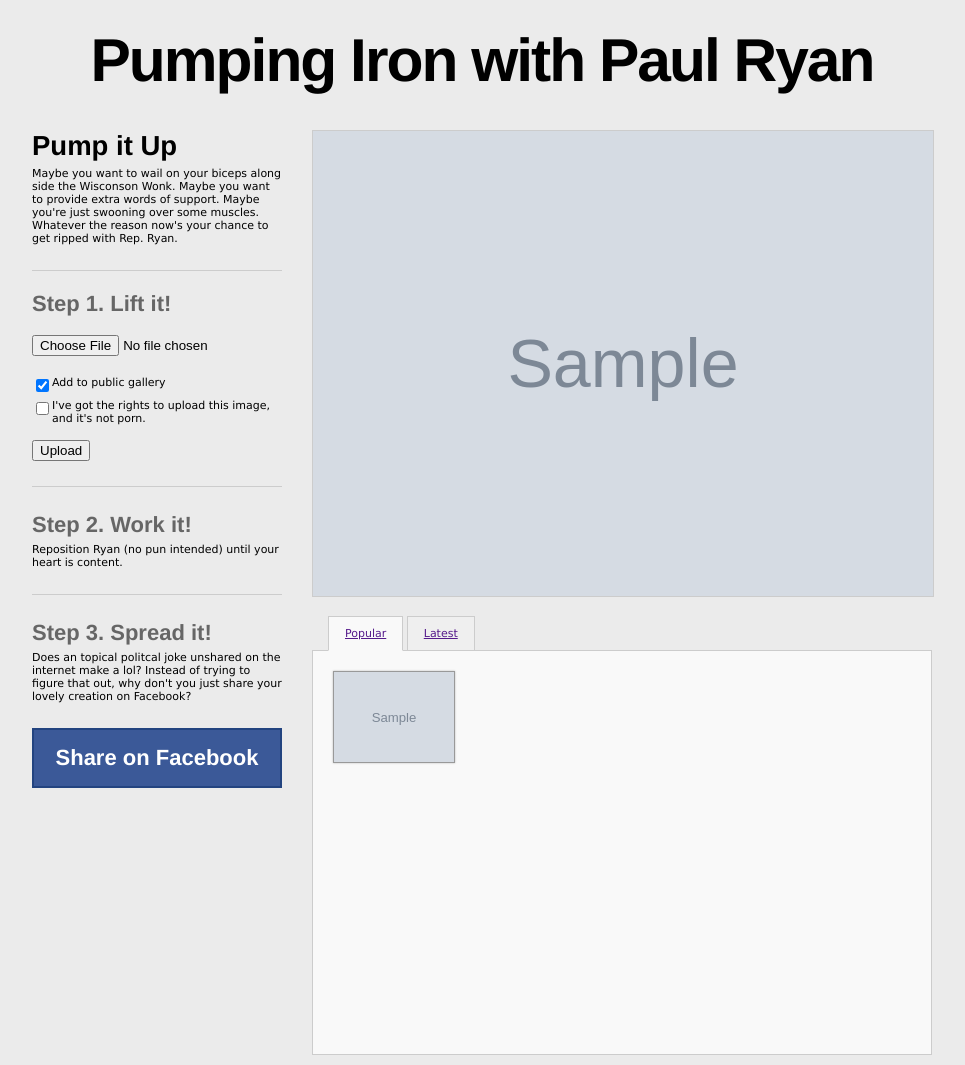
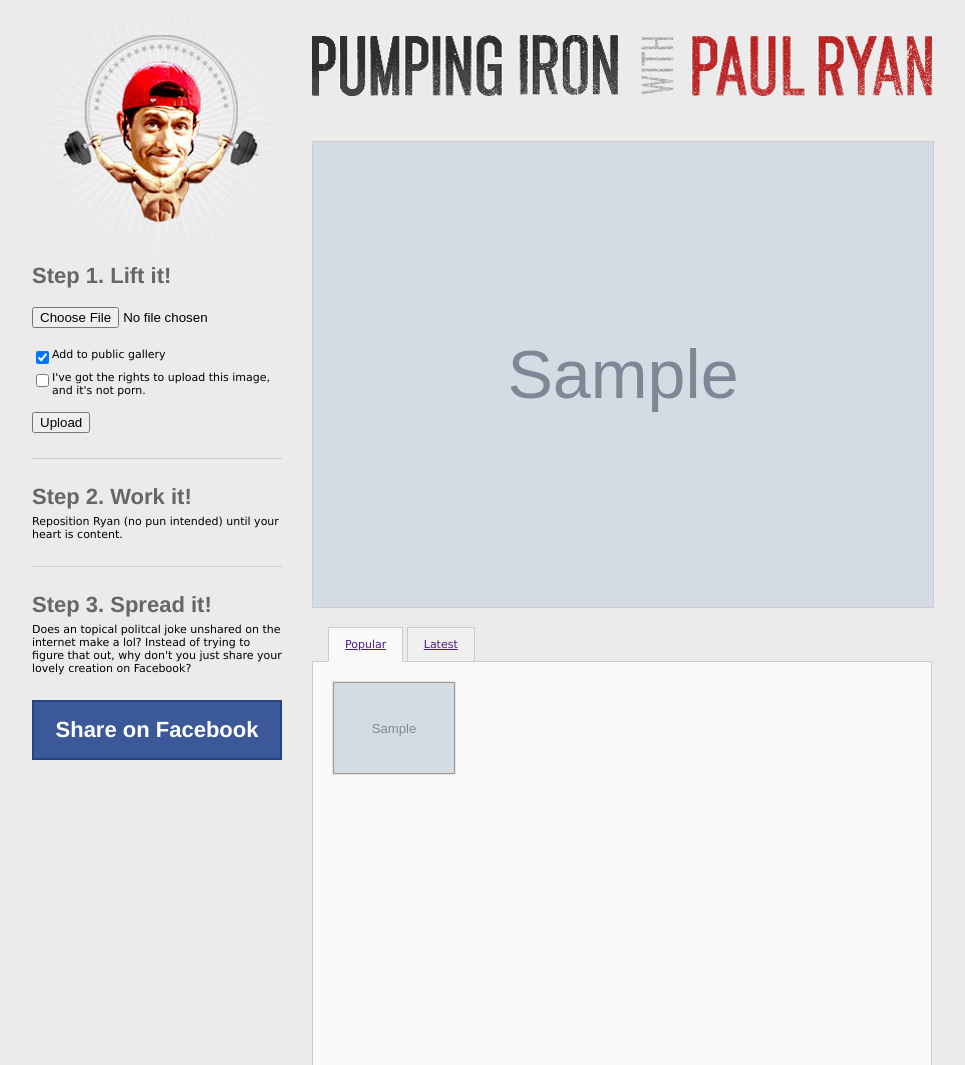
Before and after one commit to PumpkinPirate/pumpin, a Django app: page / in a window 1280 px wide. Shown: the top 1065 px of the page, without its empty margins (158-1123 px from the left). Run offline with Django 3.2, Linux system fonts and the light colour scheme; tables that the repository leaves empty hold one stand-in row (values such as "Sample post"); grey boxes marked "Sample" are stand-in pictures; some libraries are stand-ins or nearby versions.

Commit message:
Final design

```diff
--- a/pumpin/gallery/static/style.css
+++ b/pumpin/gallery/static/style.css
@@ -14,10 +14,17 @@ body, html {
 
 #header h1 {
   text-align: center;
-  margin: 25px 0 35px;
+  margin: 35px 0 45px;
   font-size: 5.5em;
   letter-spacing: -2px;
   font-family: Helvetica, arial, sans-serif;
+  text-align: right;
+  height: 61px;
+  width: 900px;
+  background: url(/static/img/pumpingirnon_headline.gif) no-repeat top right;
+}
+#header h1 span {
+  display: none;
 }
 
 #pictures {
@@ -91,6 +98,10 @@ body, html {
 }
 
 #sidebar {
+  background: url('/static/img/pumpinpaul.jpg') no-repeat top center;
+  padding-top: 230px;
+  position: relative;
+  top: -128px;
   width: 250px;
   float: left;
 }
@@ -156,13 +167,12 @@ body, html {
   width: auto;
   height: 150px;
   cursor: pointer;
-  margin: 0 35px 0 0;
+  margin: 0 20px;
 }
 
 #upload {
   padding: 20px 0 25px;
-  border: 1px solid #CCC;
-  border-width: 1px 0;
+  border-bottom: 1px solid #CCC;
 }
 #positioning {
   padding: 0 0 25px;
--- a/pumpin/gallery/templates/base.html
+++ b/pumpin/gallery/templates/base.html
@@ -10,7 +10,7 @@
 </head>
 <body id="{% block body_id %}base{% endblock %}">
  <div id="wrapper">
-  <div id="header"><h1>Pumping Iron with Paul Ryan</h1></div>
+  <div id="header"><h1><span>Pumping Iron with Paul Ryan</span></h1></div>
 
   {% block content %}
   {% endblock %}
--- a/pumpin/gallery/templates/edit.html
+++ b/pumpin/gallery/templates/edit.html
@@ -1,6 +1,11 @@
 {% extends "base.html" %}
 
 {% block content %}
+
+<!-- sorry for hacking things up -->
+<style>
+#header h1 { background-position: top center !important; }
+</style>
 
 <div id="composer">
 <div id="edit_box">
--- a/pumpin/gallery/templates/image_detail.html
+++ b/pumpin/gallery/templates/image_detail.html
@@ -1,7 +1,7 @@
 {% extends "base.html" %}
 
 {% block extrahead %}
-<meta property="og:image" content="{{ object.thumbnail.url }}"/>
+<meta property="og:image" content="http://pumpingironwithpaulryan.com{{ object.thumbnail.url }}"/>
 {% endblock %}
 
 {% block content %}
--- a/pumpin/gallery/templates/index.html
+++ b/pumpin/gallery/templates/index.html
@@ -1,7 +1,7 @@
 {% extends "base.html" %}
 
 {% block extrahead %}
-<meta property="og:image" content="{{ feature_image.thumbnail.url }}"/>
+<meta property="og:image" content="http://pumpingironwithpaulryan.com{{ feature_image.thumbnail.url }}"/>
 {% endblock %}
 
 {% block content %}
@@ -28,10 +28,6 @@
 </div>
 
 <div id="sidebar">
- <div id="intro">
-  <h2>Pump it Up</h2>
-  <p>Maybe you want to wail on your biceps along side the Wisconson Wonk. Maybe you want to provide extra words of support. Maybe you're just swooning over some muscles. Whatever the reason now's your chance to get ripped with Rep. Ryan.</p>
- </div>
  <div id="upload">
   <h3 class="before">Step 1. Lift it!</h3>
   <h3 class="after">Step 1. Lifted!</h3>
```
Also changed, not shown: pumpin/gallery/static/img/overlay/ryan_03.png, pumpin/gallery/static/img/overlay/ryan_04.png, pumpin/gallery/static/img/pumpingirnon_headline.gif (added), pumpin/gallery/static/img/pumpinpaul.jpg (added).
